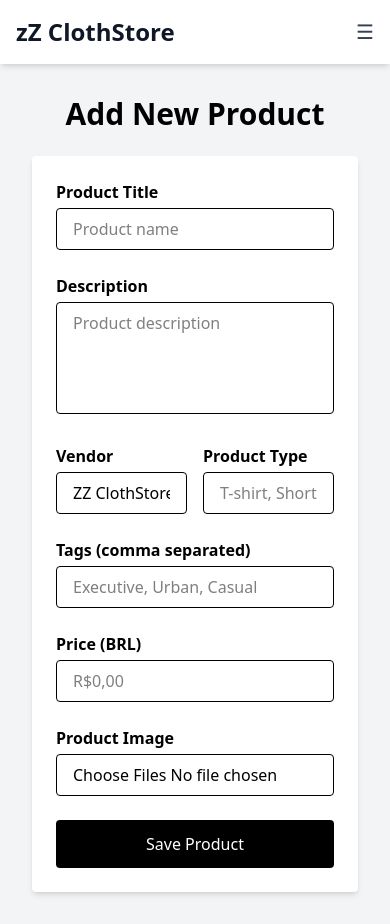
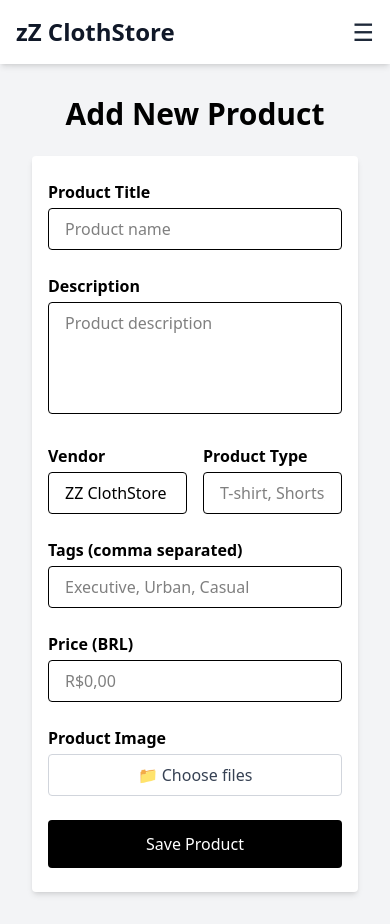
Before and after one commit to zezo-melo/clothstore-zz, a React (Vite) app in the folder clothstore-zz-frontend/: page /add in a window 390 px wide. Built offline with nearby package versions, Linux system fonts and the light colour scheme.

Commit message:
Fix: mobile adjustments

```diff
--- a/clothstore-zz-frontend/src/components/Header.tsx
+++ b/clothstore-zz-frontend/src/components/Header.tsx
@@ -1,15 +1,18 @@
+import { useState } from "react";
 import { Link } from "react-router-dom";
 
 export default function Header() {
+  const [menuOpen, setMenuOpen] = useState(false);
+
   return (
     <header className="bg-white shadow-md sticky top-0 z-50">
-      <div className="max-w-7xl mx-auto px-4 sm:px-6 lg:px-8 h-16 flex items-center justify-between">
+      <div className="max-w-7xl mx-auto px-4 sm:px-6 lg:px-8 h-16 flex items-center justify-between relative">
         {/* Logo */}
-        <Link to="/" className="text-2xl font-bold text-gray-900">
+        <Link to="/" className="text-2xl font-bold text-gray-900 z-50">
           zZ ClothStore
         </Link>
 
-        {/* Desktop Nav */}
+        {/* Desktop Navigation */}
         <nav className="hidden md:flex space-x-12 text-gray-700 font-medium">
           <Link to="/" className="hover:text-blue-600 transition">Home</Link>
           <Link to="/products" className="hover:text-blue-600 transition">Products</Link>
@@ -17,11 +20,26 @@ export default function Header() {
           <Link to="/contact" className="hover:text-blue-600 transition">Contact</Link>
         </nav>
 
-        {/* Mobile Nav Icon */}
-        <div className="md:hidden text-xl text-gray-700 ml-auto">
-          ☰
+        {/* Mobile Hamburger */}
+        <div className="md:hidden z-50">
+          <button
+            onClick={() => setMenuOpen(!menuOpen)}
+            className="text-gray-800 text-2xl focus:outline-none"
+          >
+            ☰
+          </button>
         </div>
       </div>
+
+      {/* Mobile Dropdown - agora flutuando sobre tudo */}
+      {menuOpen && (
+        <div className="absolute top-16 left-0 w-full bg-white shadow-md px-6 py-4 space-y-3 text-gray-700 font-medium z-40">
+          <Link to="/" onClick={() => setMenuOpen(false)} className="block hover:text-blue-600">Home</Link>
+          <Link to="/products" onClick={() => setMenuOpen(false)} className="block hover:text-blue-600">Products</Link>
+          <Link to="/add" onClick={() => setMenuOpen(false)} className="block hover:text-blue-600">Add Products</Link>
+          <Link to="/contact" onClick={() => setMenuOpen(false)} className="block hover:text-blue-600">Contact</Link>
+        </div>
+      )}
     </header>
   );
 }
--- a/clothstore-zz-frontend/src/pages/AddProducts.tsx
+++ b/clothstore-zz-frontend/src/pages/AddProducts.tsx
@@ -10,8 +10,6 @@ export default function AddProducts() {
   const [tags, setTags] = useState("");
   const [price, setPrice] = useState("");
   const [imagesBase64, setImagesBase64] = useState<string[]>([]);
-
-
 
   const handlePriceChange = (e: React.ChangeEvent<HTMLInputElement>) => {
     let value = e.target.value.replace(/\D/g, "");
@@ -41,7 +39,6 @@ export default function AddProducts() {
     }
   };
 
-
   const handleSubmit = async (e: React.FormEvent) => {
     e.preventDefault();
     const numericValue = Number(price.replace(/\D/g, "")) / 100;
@@ -58,11 +55,11 @@ export default function AddProducts() {
 
     try {
       const response = await axios.post(`${API_BASE_URL}/shopify/products`, productData);
-      console.log("✅ Produto enviado com sucesso!", response.data);
-      alert("Produto criado com sucesso!");
+      console.log("✅ Product sent successfully!", response.data);
+      alert("Product created successfully!");
     } catch (error) {
-      console.error("❌ Erro ao enviar produto:", error);
-      alert("Erro ao enviar produto. Veja o console para mais detalhes.");
+      console.error("❌ Error sending product:", error);
+      alert("Error sending product. See console for details.");
     }
   };
 
@@ -71,7 +68,7 @@ export default function AddProducts() {
       <h1 className="text-3xl font-bold mb-6 text-center">Add New Product</h1>
       <form
         onSubmit={handleSubmit}
-        className="bg-white p-6 rounded shadow-md max-w-xl mx-auto space-y-6"
+        className="bg-white p-6 rounded shadow-md max-w-xl mx-auto space-y-6 px-4 sm:px-6"
       >
         {/* Title */}
         <div>
@@ -169,18 +166,24 @@ export default function AddProducts() {
 
         {/* Upload Image */}
         <div>
-          <label htmlFor="image" className="block font-semibold mb-1">
-            Product Image
-          </label>
+          <label className="block font-semibold mb-1">Product Image</label>
+          <div className="relative w-full">
             <input
               id="image"
               type="file"
               accept="image/*"
               multiple
               onChange={handleImageChange}
-            className="w-full border rounded px-4 py-2 bg-white"
+              className="absolute inset-0 w-full h-full opacity-0 cursor-pointer"
               required
             />
+            <label
+              htmlFor="image"
+              className="block w-full bg-white border border-gray-300 rounded px-4 py-2 cursor-pointer text-center text-gray-700 hover:bg-gray-100"
+            >
+              📁 Choose files
+            </label>
+          </div>
         </div>
 
         <button
--- a/clothstore-zz-frontend/src/pages/Contact.tsx
+++ b/clothstore-zz-frontend/src/pages/Contact.tsx
@@ -1,3 +1,3 @@
 export default function Contato() {
-    return <h1 className="text-center text-3xl mt-10">Página de contatos</h1>;
+    return <h1 className="text-center text-3xl mt-10">Contact page</h1>;
   }
--- a/clothstore-zz-frontend/src/pages/Products.tsx
+++ b/clothstore-zz-frontend/src/pages/Products.tsx
@@ -1,3 +1,7 @@
+import ProductGridCarousel from "../components/ProductGridCarousel"
+
 export default function Produtos() {
-    return <h1 className="text-center text-3xl mt-10">Página de produtos</h1>;
+    return (
+        <ProductGridCarousel />
+    )
   }
```
Lines whose indentation alone changed are shown as unchanged.
